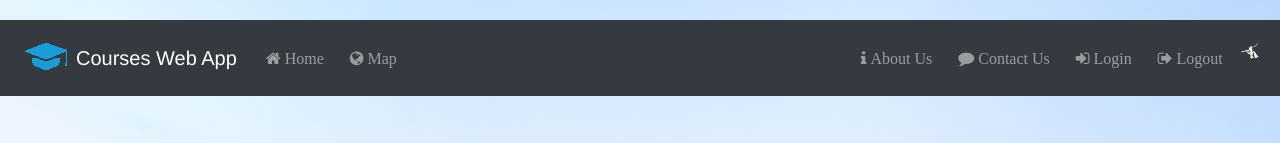
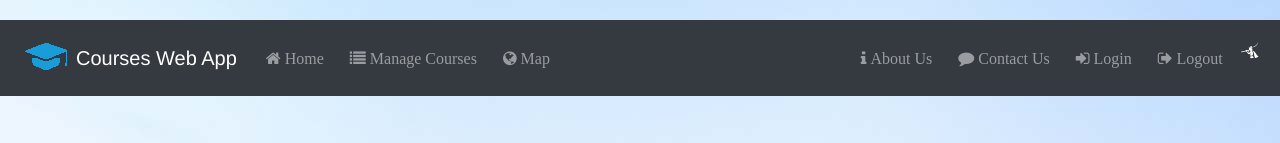
Before and after one commit to ZihanZhang001/coursesSPA, a Vue app: page /edit in a window 1280 px wide. Shown: the top 143 px of the page. Built offline with nearby package versions, Linux system fonts and the light colour scheme; what vue-resource, vue-sweetalert2, vue-tables-2, vueform would draw is missing.

Commit message:
rechange navigation bar

```diff
--- a/src/App.vue
+++ b/src/App.vue
@@ -7,7 +7,7 @@
       <b-collapse is-nav id="nav_collapse">
         <b-navbar-nav>
           <b-nav-item to="/#"><i class="fa fa-home" style="padding: 5px"> Home</i></b-nav-item>
-          <b-nav-item v-if="this.$store.state.user !== undefined" to="/courses"><i class="fa fa-list" style="padding: 5px"> Manage Courses</i></b-nav-item>
+          <b-nav-item to="/courses"><i class="fa fa-list" style="padding: 5px"> Manage Courses</i></b-nav-item>
           <b-nav-item v-if="this.$store.state.user !== undefined" data-test="releasebtn" to="/release"><i class="fa fa-puzzle-piece" style="padding: 5px"> Release</i></b-nav-item>
           <b-nav-item to="/map"><i class="fa fa-globe" style="padding: 5px"> Map</i></b-nav-item>
         </b-navbar-nav>
```
